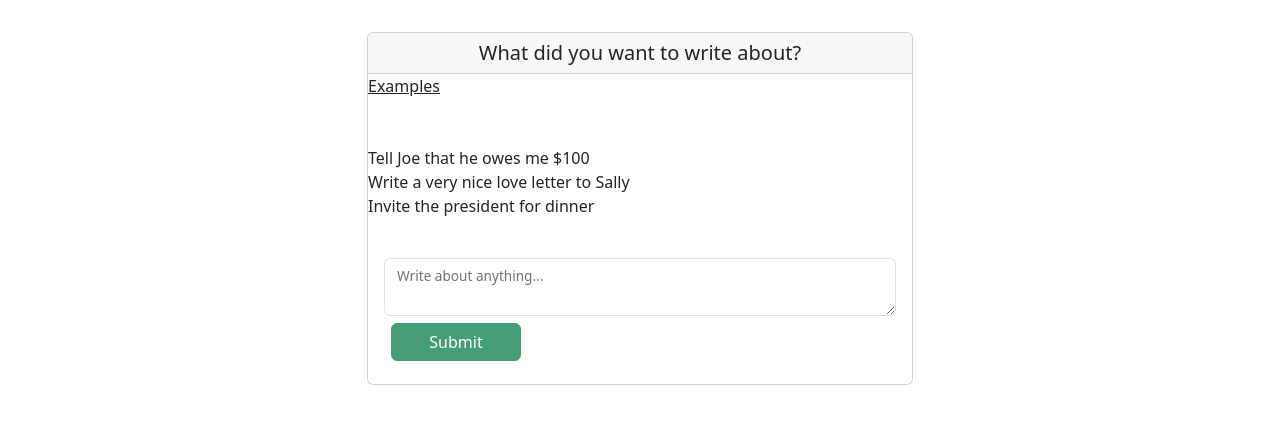
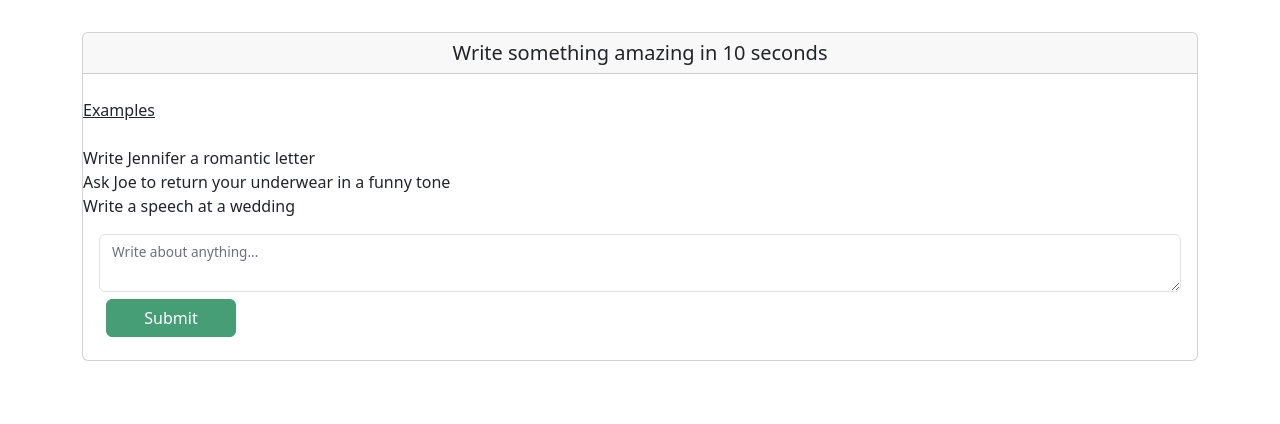
Before and after one commit to amiaynara/letter_generator, a Flask app: page / in a window 1280 px wide. Shown: the top 424 px of the page. Run offline with Flask 2, Linux system fonts and the light colour scheme; parts of the project's set-up code (start-up, migrations or seed data) failed here and were passed over; some libraries are stand-ins or nearby versions.

Commit message:
Add files via upload
paramaters

```diff
--- a/templates/parameters.html
+++ b/templates/parameters.html
@@ -4,13 +4,13 @@
     Set Parameters
 {% endblock %}
 {% block content %}
-    <div class="col-6">
+    <div class="col-12">
         <div class="card">
-            <h5 class="card-header text-center">What did you want to write about?</h5>
-            <u>Examples</u><br>
-            <br>Tell Joe that he owes me $100
-            <br>Write a very nice love letter to Sally
-            <br>Invite the president for dinner<br><br>
+            <h5 class="card-header text-center">Write something amazing in 10 seconds</h5>
+            <br><u>Examples</u>
+            <br>Write Jennifer a romantic letter
+            <br>Ask Joe to return your underwear in a funny tone
+            <br>Write a speech at a wedding<br>
 
 
 
```
